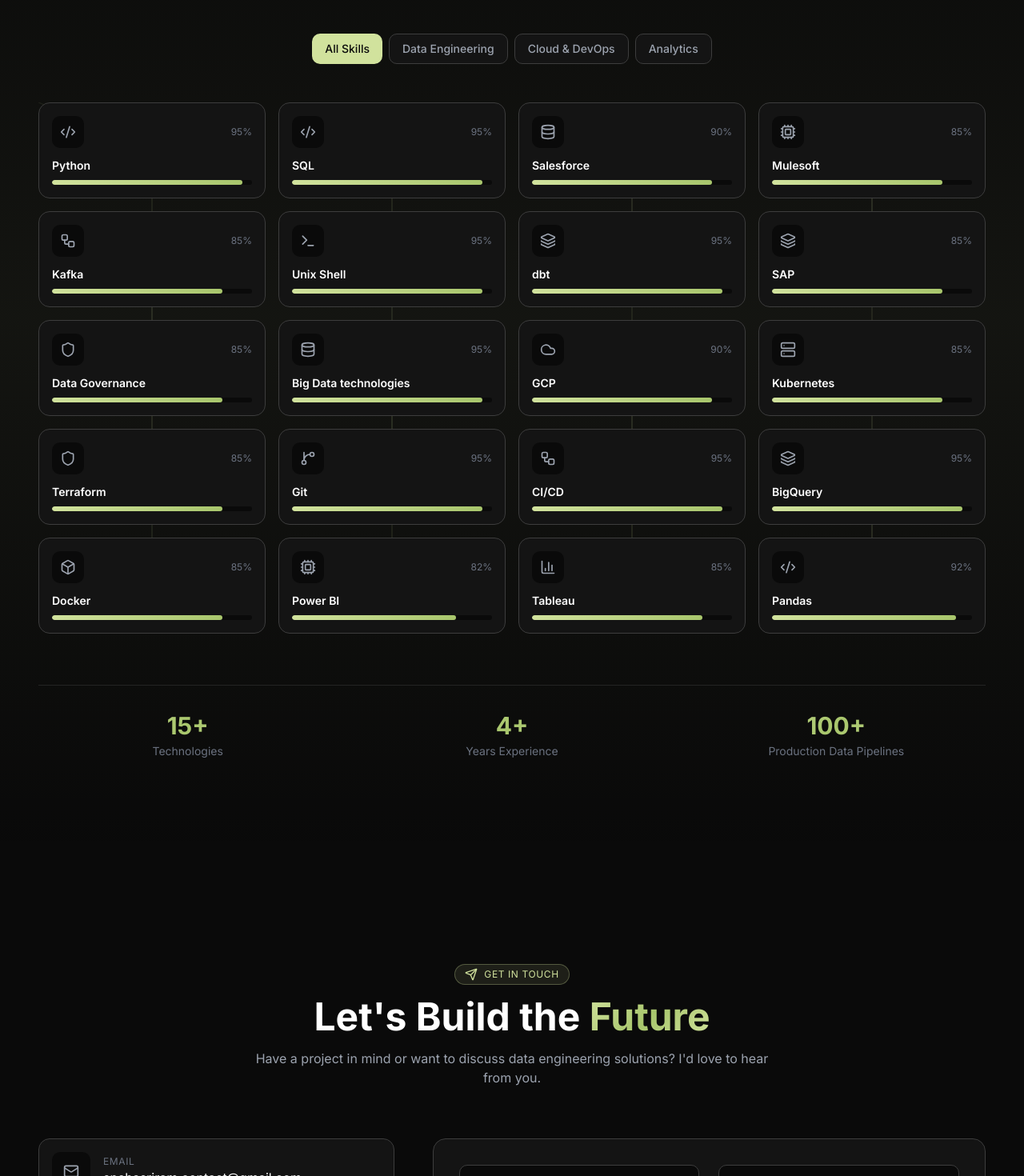
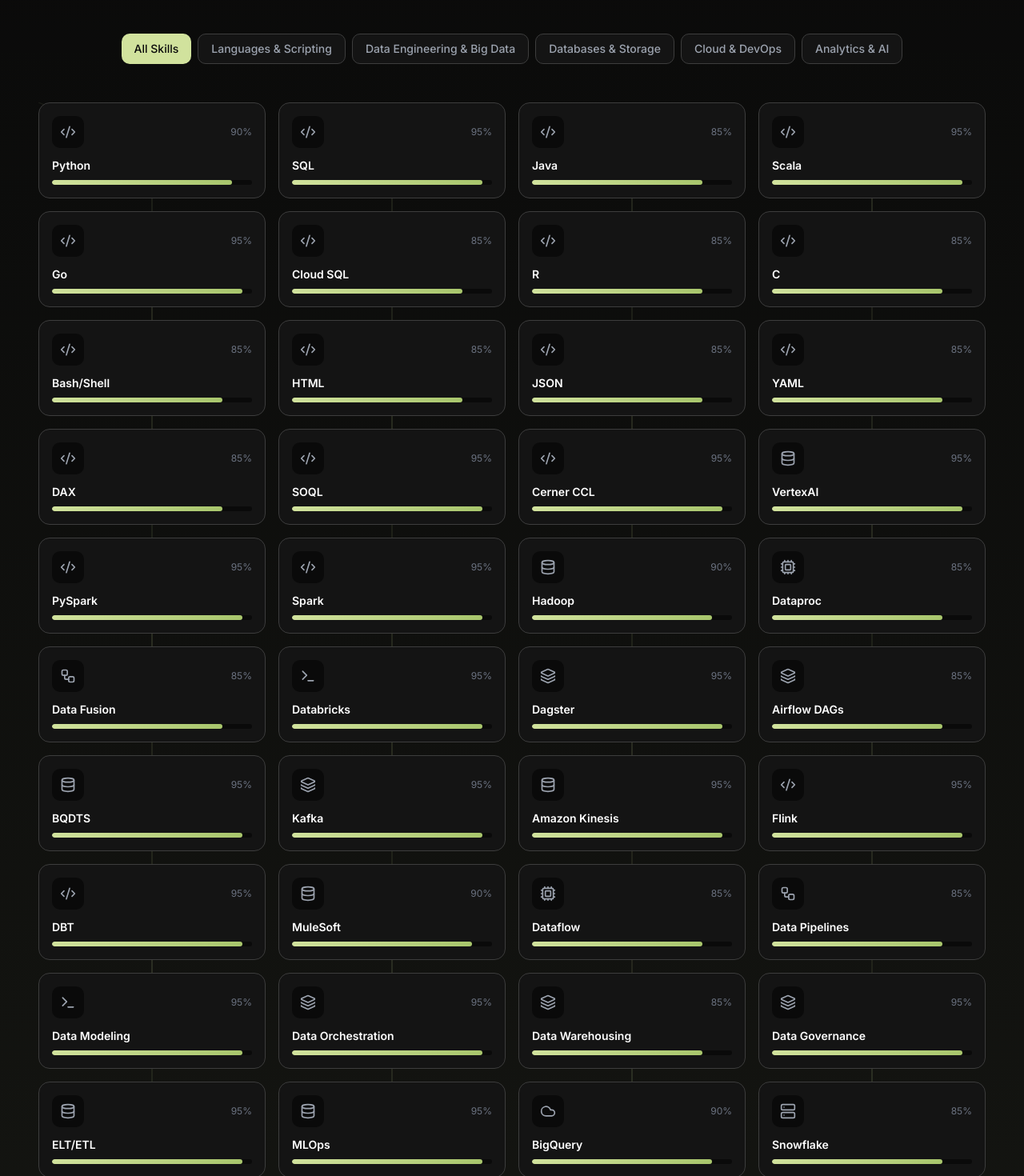
Before and after one commit to ssvsneha/ssvsneha.github.io, a React (Vite) app: page / in a window 1280 px wide. Shown: the part 5540-7010 px from the top of the page at 80% size. Built offline with nearby package versions, Linux system fonts and the light colour scheme.

Commit message:
update tech stack

```diff
--- a/src/sections/Skills.tsx
+++ b/src/sections/Skills.tsx
@@ -31,37 +31,109 @@
 
   const categories = [
     { id: 'all', label: 'All Skills' },
-    { id: 'data', label: 'Data Engineering' },
-    { id: 'cloud', label: 'Cloud & DevOps' },
-    { id: 'analytics', label: 'Analytics' },
+    { id: 'script', label: 'Languages & Scripting' },
+    { id: 'data', label: 'Data Engineering & Big Data' },
+    { id: 'cloud', label: 'Databases & Storage' },
+    { id: 'devops', label: 'Cloud & DevOps' },
+    { id: 'analytics', label: 'Analytics & AI' },
   ];
 
   const skills: Skill[] = [
-    // Data Engineering
-    { name: 'Python', icon: Code2, category: 'data', level: 95 },
-    { name: 'SQL', icon: Code2, category: 'data', level: 95 },
-    { name: 'Salesforce', icon: Database, category: 'data', level: 90 },
-    { name: 'Mulesoft', icon: Cpu, category: 'data', level: 85 },
-    { name: 'Kafka', icon: Workflow, category: 'data', level: 85 },
-    { name: 'Unix Shell', icon: Terminal, category: 'data', level: 95 },
-    { name: 'dbt', icon: Layers, category: 'data', level: 95 },
-    { name: 'SAP', icon: Layers, category: 'data', level: 85 },
-    { name: 'Data Governance', icon: Shield, category: 'cloud', level: 85 },
-    { name: 'Big Data technologies', icon: Database, category: 'data', level: 95 },
 
-    // Cloud & DevOps
-    { name: 'GCP', icon: Cloud, category: 'cloud', level: 90 },
-    { name: 'Kubernetes', icon: Server, category: 'cloud', level: 85 },
-    { name: 'Terraform', icon: Shield, category: 'cloud', level: 85 },
-    { name: 'Git', icon: GitBranch, category: 'cloud', level: 95 },
-    { name: 'CI/CD', icon: Workflow, category: 'cloud', level: 95 },
-    { name: 'BigQuery', icon: Layers, category: 'data', level: 95 },
-    { name: 'Docker', icon: Box, category: 'cloud', level: 85 },
+    // Languages & Scripting
+    { name: 'Python', icon: Code2, category: 'script', level: 90 },
+    { name: 'SQL', icon: Code2, category: 'script', level: 95 },
+    { name: 'Java', icon: Code2, category: 'script', level: 85 },
+    { name: 'Scala', icon: Code2, category: 'script', level: 95 },
+    { name: 'Go', icon: Code2, category: 'script', level: 95 },
+    { name: 'Cloud SQL', icon: Code2, category: 'script', level: 85 },
+    { name: 'R', icon: Code2, category: 'script', level: 85 },
+    { name: 'C', icon: Code2, category: 'script', level: 85 },
+    { name: 'Bash/Shell', icon: Code2, category: 'script', level: 85 },
+    { name: 'HTML', icon: Code2, category: 'script', level: 85 },
+    { name: 'JSON', icon: Code2, category: 'script', level: 85 },
+    { name: 'YAML', icon: Code2, category: 'script', level: 85 },
+    { name: 'DAX', icon: Code2, category: 'script', level: 85 },
+    { name: 'SOQL', icon: Code2, category: 'script', level: 95 },
+    { name: 'Cerner CCL', icon: Code2, category: 'script', level: 95 },
 
-    // Analytics
+    // Data Engineering & Big Data
+    { name: 'VertexAI', icon: Database, category: 'data', level: 95 },
+    { name: 'PySpark', icon: Code2, category: 'data', level: 95 },
+    { name: 'Spark', icon: Code2, category: 'data', level: 95 },
+    { name: 'Hadoop', icon: Database, category: 'data', level: 90 },
+    { name: 'Dataproc', icon: Cpu, category: 'data', level: 85 },
+    { name: 'Data Fusion', icon: Workflow, category: 'data', level: 85 },
+    { name: 'Databricks', icon: Terminal, category: 'data', level: 95 },
+    { name: 'Dagster', icon: Layers, category: 'data', level: 95 },
+    { name: 'Airflow DAGs', icon: Layers, category: 'data', level: 85 },
+    { name: 'BQDTS', icon: Database, category: 'data', level: 95 },
+    { name: 'Kafka', icon: Layers, category: 'data', level: 95 },
+    { name: 'Amazon Kinesis', icon: Database, category: 'data', level: 95 },
+    { name: 'Flink', icon: Code2, category: 'data', level: 95 },
+    { name: 'DBT', icon: Code2, category: 'data', level: 95 },
+    { name: 'MuleSoft', icon: Database, category: 'data', level: 90 },
+    { name: 'Dataflow', icon: Cpu, category: 'data', level: 85 },
+    { name: 'Data Pipelines', icon: Workflow, category: 'data', level: 85 },
+    { name: 'Data Modeling', icon: Terminal, category: 'data', level: 95 },
+    { name: 'Data Orchestration', icon: Layers, category: 'data', level: 95 },
+    { name: 'Data Warehousing', icon: Layers, category: 'data', level: 85 },
+    { name: 'Data Governance', icon: Layers, category: 'data', level: 95 },
+    { name: 'ELT/ETL', icon: Database, category: 'data', level: 95 },
+    { name: 'MLOps', icon: Database, category: 'data', level: 95 },
+
+    // Databases & Storage
+    { name: 'BigQuery', icon: Cloud, category: 'cloud', level: 90 },
+    { name: 'Snowflake', icon: Server, category: 'cloud', level: 85 },
+    { name: 'Oracle', icon: Shield, category: 'cloud', level: 85 },
+    { name: 'PostgreSQL', icon: GitBranch, category: 'cloud', level: 95 },
+    { name: 'PL/SQL', icon: Workflow, category: 'cloud', level: 95 },
+    { name: 'Cloud SQL', icon: Shield, category: 'cloud', level: 85 },
+    { name: 'Bigtable', icon: Box, category: 'cloud', level: 85 },
+    { name: 'Firestore', icon: Box, category: 'cloud', level: 85 },
+    { name: 'MongoDB', icon: Box, category: 'cloud', level: 85 },
+    { name: 'DynamoDB', icon: Box, category: 'cloud', level: 85 },
+    { name: 'Amazon S3', icon: Box, category: 'cloud', level: 85 },
+    { name: 'Redis', icon: Box, category: 'cloud', level: 85 },
+    { name: 'Redshift', icon: Box, category: 'cloud', level: 85 },
+    { name: 'Salesforce', icon: Layers, category: 'cloud', level: 95 },
+    { name: 'ServiceNow', icon: Layers, category: 'cloud', level: 95 },
+    { name: 'Cloud Storage', icon: Cloud, category: 'cloud', level: 95 },
+
+    //Cloud & DevOps
+    { name: 'GCP', icon: Cloud, category: 'devops', level: 90 },
+    { name: 'AWS', icon: Server, category: 'devops', level: 85 },
+    { name: 'Azure', icon: Shield, category: 'devops', level: 85 },
+    { name: 'Cloud Functions', icon: GitBranch, category: 'devops', level: 95 },
+    { name: 'Pub/Sub', icon: Workflow, category: 'devops', level: 95 },
+    { name: 'Cloud Run', icon: Shield, category: 'devops', level: 85 },
+    { name: 'Composer', icon: Box, category: 'devops', level: 85 },
+    { name: 'GKE', icon: Box, category: 'devops', level: 85 },
+    { name: 'Terraform', icon: Box, category: 'devops', level: 85 },
+    { name: 'Kubernetes', icon: Box, category: 'devops', level: 85 },
+    { name: 'Docker', icon: Box, category: 'devops', level: 85 },
+    { name: 'CI/CD Pipelines', icon: Box, category: 'devops', level: 85 },
+    { name: 'GitHub Actions', icon: GitBranch, category: 'devops', level: 85 },
+    { name: 'GitLab', icon: Box, category: 'devops', level: 85 },
+    { name: 'AWS Lambda', icon: Box, category: 'devops', level: 85 },
+    { name: 'AWS Glue', icon: Box, category: 'devops', level: 85 },
+    { name: 'AWS RDS', icon: Box, category: 'devops', level: 85 },
+    { name: 'AWS EC2', icon: Box, category: 'devops', level: 85 },
+    { name: 'AWS IAM', icon: Box, category: 'devops', level: 85 },
+    { name: 'AWS CloudWatch', icon: Box, category: 'devops', level: 85 },
+    { name: 'AWS Step Functions', icon: Box, category: 'devops', level: 85 },
+    { name: 'AWS SNS/SQS', icon: Box, category: 'devops', level: 85 },
+    { name: 'Linux', icon: Box, category: 'devops', level: 85 },
+
+    // Analytics & AI
     { name: 'Power BI', icon: Cpu, category: 'analytics', level: 82 },
-    { name: 'Tableau', icon: BarChart3, category: 'analytics', level: 85 },
+    { name: 'Data Analysis', icon: BarChart3, category: 'analytics', level: 85 },
     { name: 'Pandas', icon: Code2, category: 'analytics', level: 92 },
+    { name: 'Agile', icon: Code2, category: 'analytics', level: 92 },
+    { name: 'Glean', icon: Code2, category: 'analytics', level: 92 },
+    { name: 'Gemini', icon: Code2, category: 'analytics', level: 92 },
+    { name: 'GitHub Copilot', icon: GitBranch, category: 'analytics', level: 92 },
+    { name: 'Cursor', icon: Code2, category: 'analytics', level: 92 },
   ];
 
   const filteredSkills = activeCategory === 'all'
```
